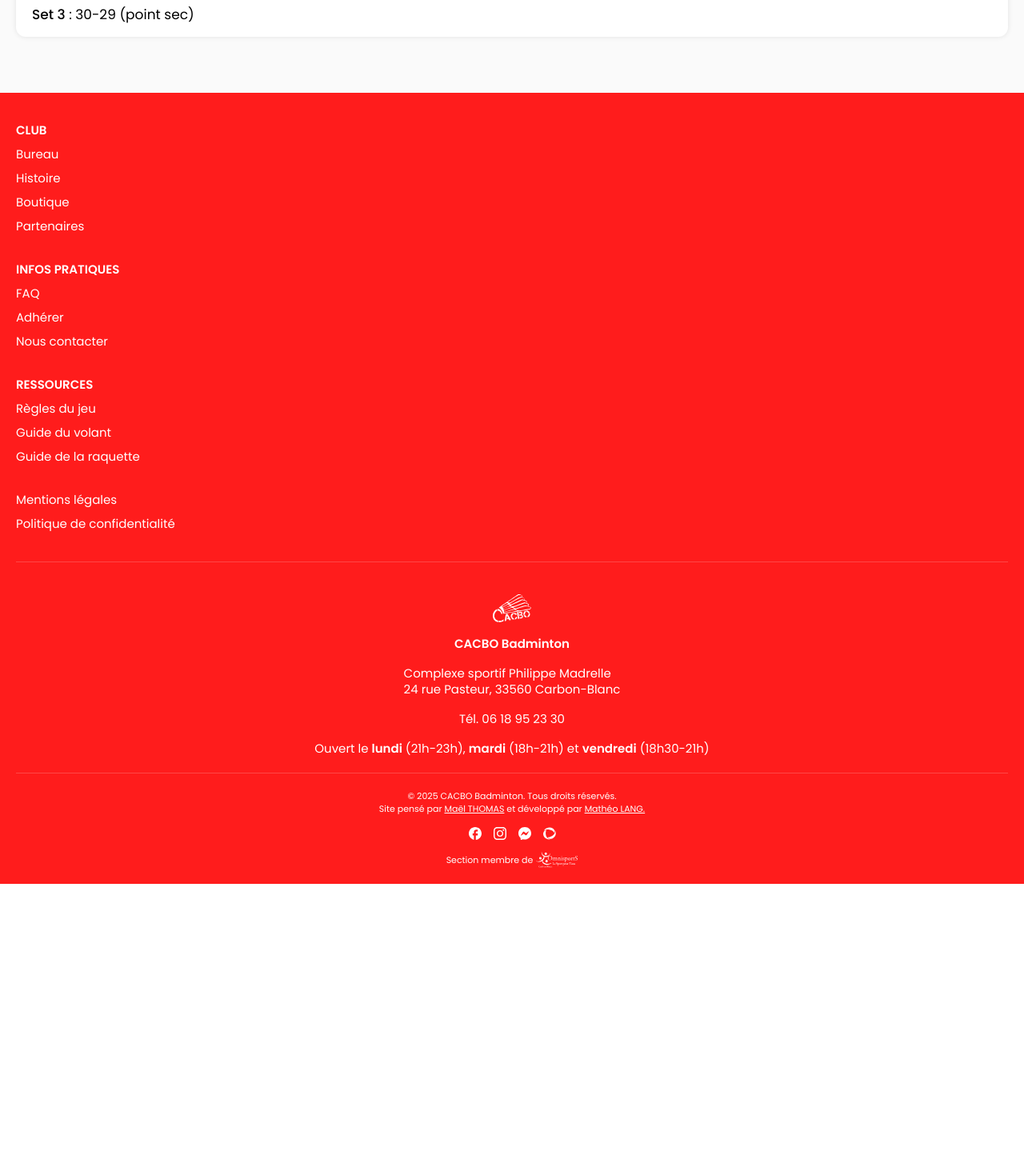
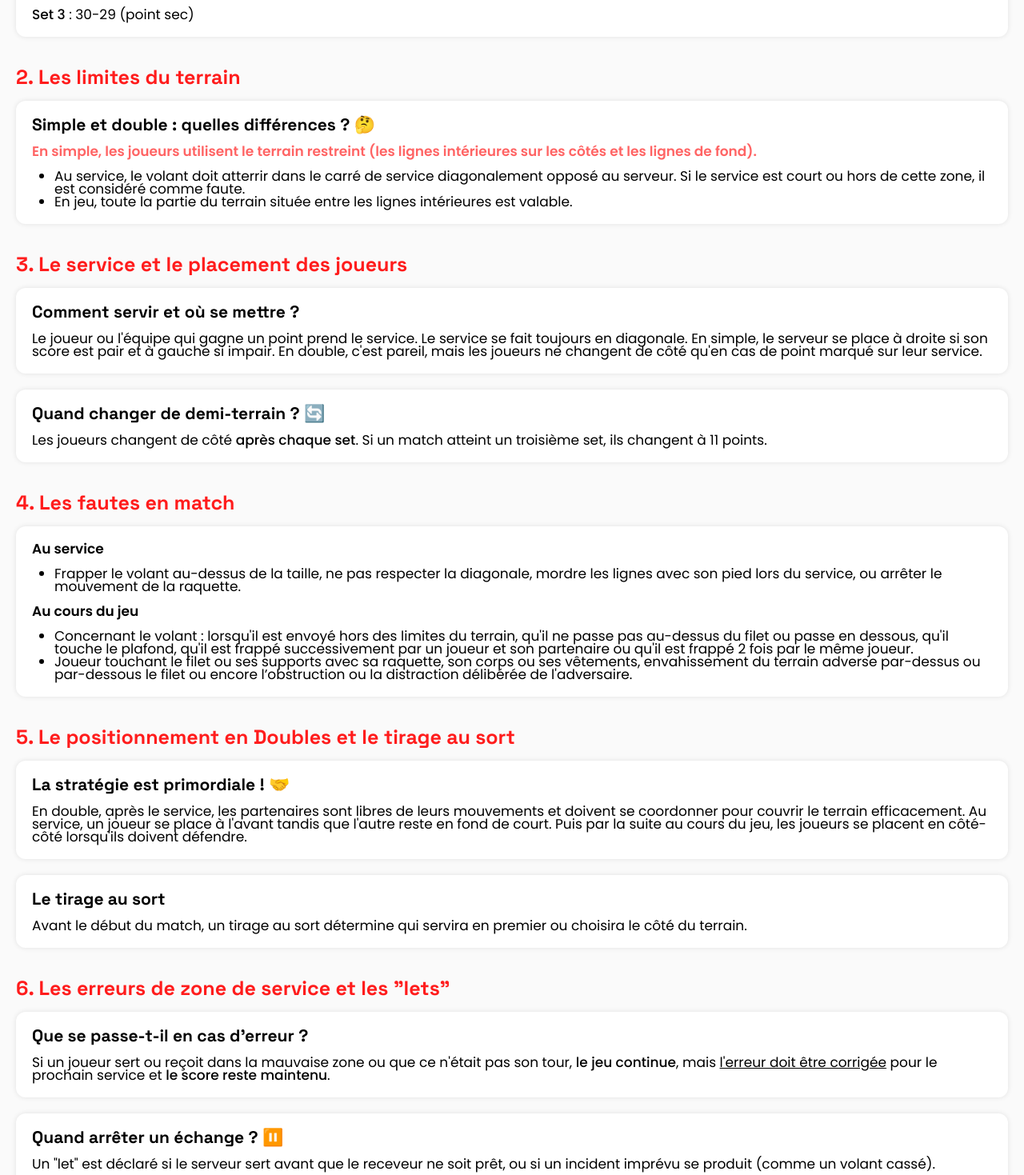
Before and after one commit to Matsuel/CACBO-Badminton, a Next.js app: page /regles in a window 1280 px wide. Shown: the part 1581-3050 px from the top of the page at 80% size. Before the commit the page ends 2686 px from the top, so only its background shows below. Built offline with nearby package versions, Linux system fonts and the light colour scheme; a web font is replaced by a local one.

Commit message:
Page regles

```diff
--- a/src/app/regles/page.tsx
+++ b/src/app/regles/page.tsx
@@ -71,6 +71,128 @@ const Regles = () => {
                         </BlocText>
                     </Bloc>
                 </Parent>
+
+                <Parent>
+                    <SingleTitle>
+                        2. Les limites du terrain
+                    </SingleTitle>
+
+                    <Bloc>
+                        <h3 className={textVariants.h3}>
+                            Simple et double : quelles différences ? 🤔
+                        </h3>
+
+                        <h4 className={`${textVariants.h4} text-redpale`}>
+                            En simple, les joueurs utilisent le terrain restreint (les lignes intérieures sur les côtés et les lignes de fond).
+                        </h4>
+
+                        <ul className="list-disc pl-7">
+                            <li className={textVariants.text}>Au service, le volant doit atterrir dans le carré de service diagonalement opposé au serveur. Si le service est court ou hors de cette zone, il est considéré comme faute.</li>
+                            <li className={textVariants.text}>En jeu, toute la partie du terrain située entre les lignes intérieures est valable.</li>
+                        </ul>
+                    </Bloc>
+                </Parent>
+
+                <Parent>
+                    <SingleTitle>
+                        3. Le service et le placement des joueurs
+                    </SingleTitle>
+                    <Bloc>
+                        <h3 className={textVariants.h3}>
+                            Comment servir et où se mettre ?
+                        </h3>
+
+                        <BlocText>
+                            Le joueur ou l&apos;équipe qui gagne un point prend le service. Le service se fait toujours en diagonale. En simple, le serveur se place à droite si son score est pair et à gauche si impair. En double, c&apos;est pareil, mais les joueurs ne changent de côté qu&apos;en cas de point marqué sur leur service.
+                        </BlocText>
+                    </Bloc>
+
+                    <Bloc>
+                        <h3 className={textVariants.h3}>
+                            Quand changer de demi-terrain ? 🔄
+                        </h3>
+
+                        <BlocText>
+                            Les joueurs changent de côté <span className="font-medium">après chaque set</span>. Si un match atteint un troisième set, ils changent à 11 points.
+                        </BlocText>
+                    </Bloc>
+                </Parent>
+
+                <Parent>
+                    <SingleTitle>
+                        4. Les fautes en match
+                    </SingleTitle>
+                    <Bloc>
+                        <h4 className={textVariants.h4}>
+                            Au service
+                        </h4>
+
+                        <ul className="list-disc pl-7">
+                            <li className={textVariants.text}>Frapper le volant au-dessus de la taille, ne pas respecter la diagonale, mordre les lignes avec son pied lors du service, ou arrêter le mouvement de la raquette.</li>
+                        </ul>
+
+
+                        <h4 className={textVariants.h4}>
+                            Au cours du jeu
+                        </h4>
+
+                        <ul className="list-disc pl-7">
+                            <li className={textVariants.text}>Concernant le volant : lorsqu&apos;il est envoyé hors des limites du terrain, qu&apos;il ne passe pas au-dessus du filet ou passe en dessous, qu&apos;il touche le plafond, qu&apos;il est frappé successivement par un joueur et son partenaire ou qu&apos;il est frappé 2 fois par le même joueur.</li>
+                            <li className={textVariants.text}>Joueur touchant le filet ou ses supports avec sa raquette, son corps ou ses vêtements, envahissement du terrain adverse par-dessus ou par-dessous le filet ou encore l’obstruction ou la distraction délibérée de l&apos;adversaire.</li>
+                        </ul>
+
+                    </Bloc>
+                </Parent>
+
+                <Parent>
+                    <SingleTitle>
+                        5. Le positionnement en Doubles et le tirage au sort
+                    </SingleTitle>
+                    <Bloc>
+                        <h3 className={textVariants.h3}>
+                            La stratégie est primordiale ! 🤝
+                        </h3>
+
+                        <BlocText>
+                            En double, après le service, les partenaires sont libres de leurs mouvements et doivent se coordonner pour couvrir le terrain efficacement. Au service, un joueur se place à l&apos;avant tandis que l&apos;autre reste en fond de court. Puis par la suite au cours du jeu, les joueurs se placent en côté-côté lorsqu&apos;ils doivent défendre.
+                        </BlocText>
+                    </Bloc>
+
+                    <Bloc>
+                        <h3 className={textVariants.h3}>
+                            Le tirage au sort
+                        </h3>
+
+                        <BlocText>
+                            Avant le début du match, un tirage au sort détermine qui servira en premier ou choisira le côté du terrain.
+                        </BlocText>
+                    </Bloc>
+                </Parent>
+
+                <Parent>
+                    <SingleTitle>
+                        6. Les erreurs de zone de service et les &quot;lets&quot;
+                    </SingleTitle>
+                    <Bloc>
+                        <h3 className={textVariants.h3}>
+                            Que se passe-t-il en cas d&apos;erreur ?
+                        </h3>
+
+                        <BlocText>
+                            Si un joueur sert ou reçoit dans la mauvaise zone ou que ce n&apos;était pas son tour, <span className="font-medium">le jeu continue</span>, mais <span className="underline">l&apos;erreur doit être corrigée</span> pour le prochain service et <span className="font-medium">le score reste maintenu</span>.
+                        </BlocText>
+                    </Bloc>
+
+                    <Bloc>
+                        <h3 className={textVariants.h3}>
+                            Quand arrêter un échange ? ⏸️
+                        </h3>
+
+                        <BlocText>
+                            Un &quot;let&quot; est déclaré si le serveur sert avant que le receveur ne soit prêt, ou si un incident imprévu se produit (comme un volant cassé).
+                        </BlocText>
+                    </Bloc>
+                </Parent>
             </Content>
 
         </PageLayout>
```
